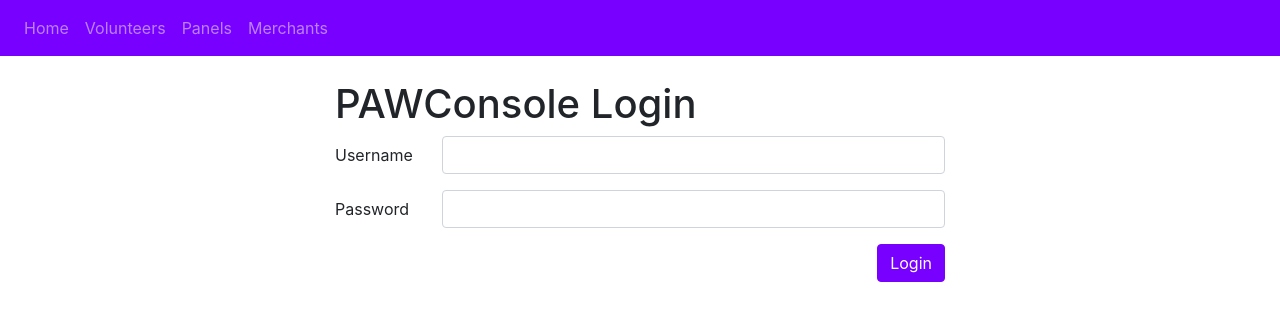
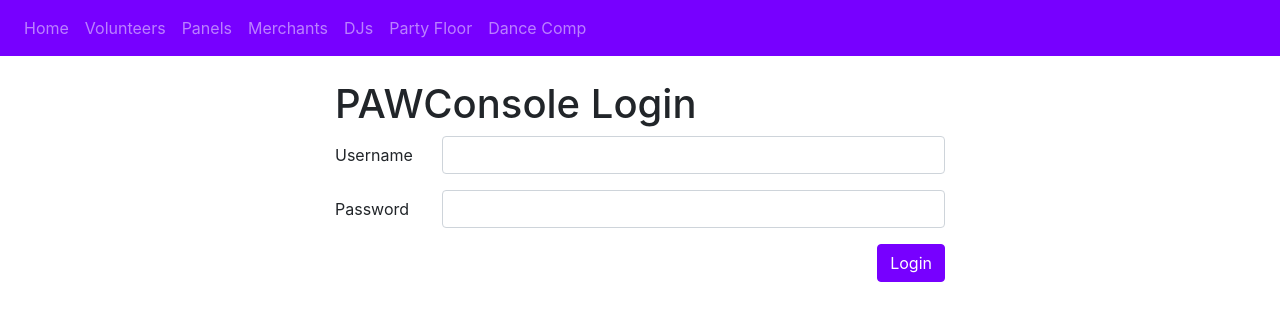
Before and after one commit to pacanthro/paw_apply, a Django app: page /console/login in a window 1280 px wide. Shown: the top 321 px of the page. Run offline with Django 3.2, Linux system fonts and the light colour scheme; some libraries are stand-ins or nearby versions.

Commit message:
Fix Menu
Added missing menu options to the console template.

```diff
--- a/templates/console-base.html
+++ b/templates/console-base.html
@@ -47,6 +47,15 @@
         <li class="nav-item {{ is_merchants|yesno:"active,"}}">
           <a class="nav-link" href="/merchants">Merchants</a>
         </li>
+        <li class="nav-item {{ is_djs|yesno:"active," }}">
+          <a class="nav-link" href="/performers">DJs</a>
+        </li>
+        <li class="nav-item {{ is_partyfloor|yesno:"active," }}">
+          <a class="nav-link" href="/partyfloor">Party Floor</a>
+        </li>
+        <li class="nav-item {{ is_dancecomp|yesno:"active," }}">
+          <a class="nav-link" href="/dancecomp">Dance Comp</a>
+        </li>
         {% if request.user.id != None %}
         <li class="nav-item {{ is_console|yesno:"active,"}}">
           <a class="nav-link" href="/console">Console</a>
```
